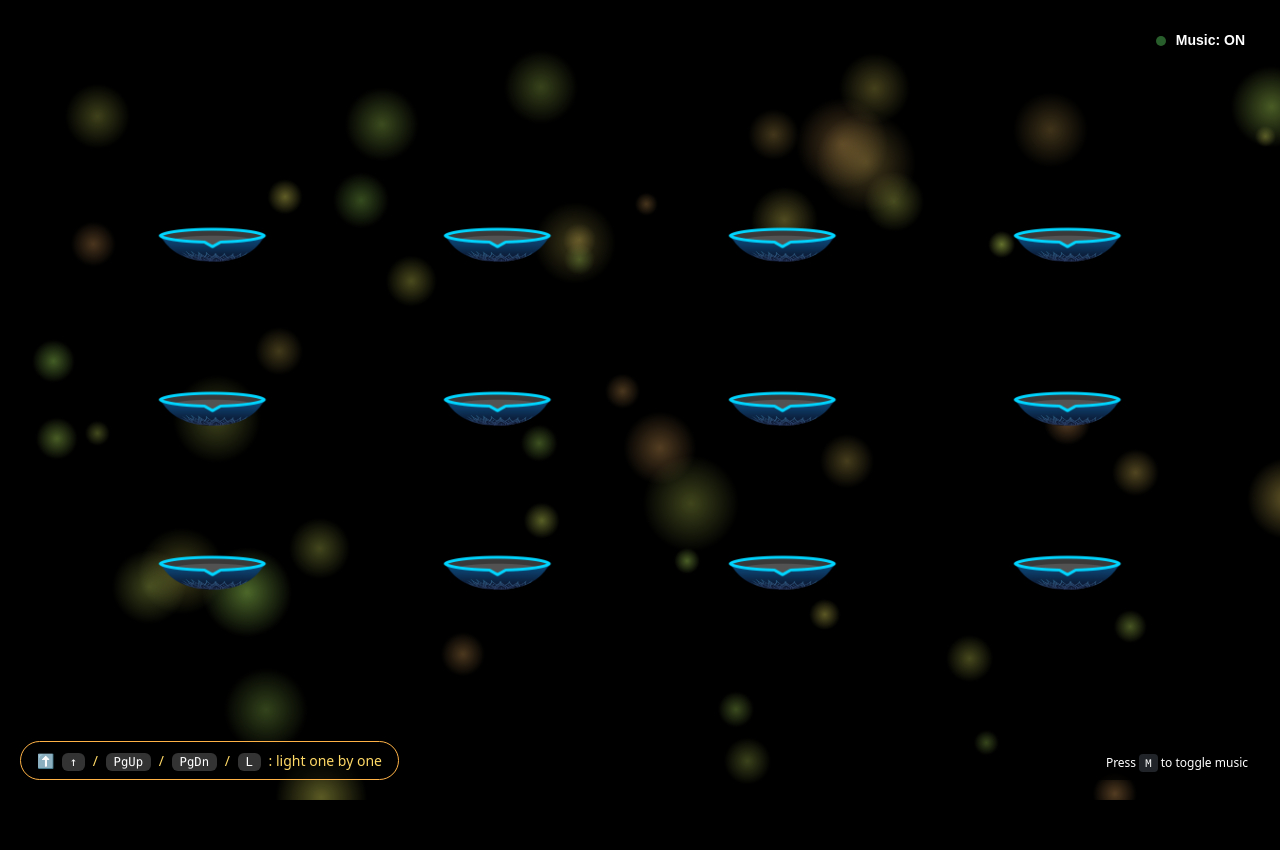
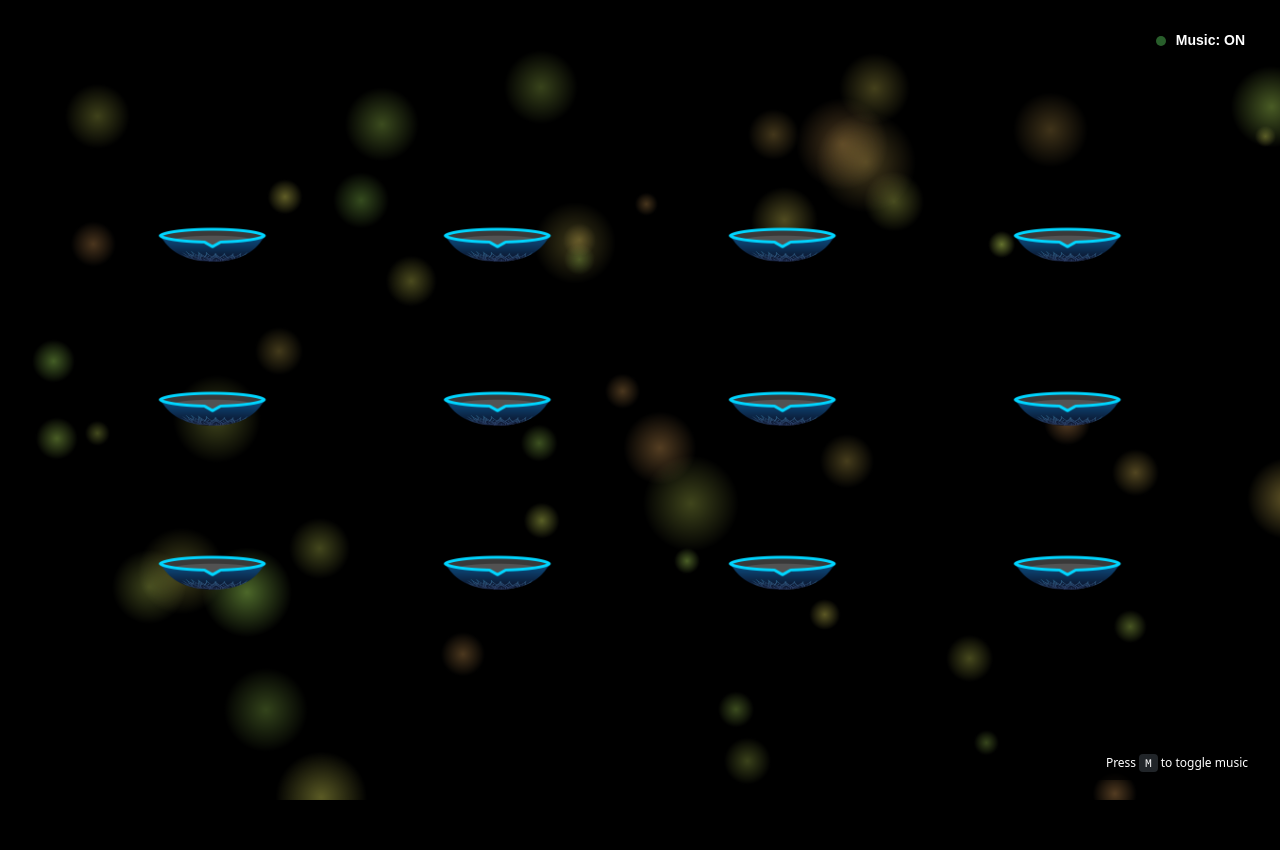
Before and after one commit to HesaraMahela/Digital-Oil-Lamp, a plain HTML site: page index.html in a window 1280 px wide. Drawn offline with nearby package versions, Linux system fonts and the light colour scheme.

Commit message:
instructions were removed

```diff
--- a/index.html
+++ b/index.html
@@ -144,9 +144,9 @@
 </div>
 
 <!-- Keyboard Hint: now includes laser pointer keys -->
-<div class="keyboard-hint">
-    ⬆️ <kbd>↑</kbd> / <kbd>PgUp</kbd> / <kbd>PgDn</kbd> / <kbd>L</kbd> : light one by one
-</div>
+<!--<div class="keyboard-hint">-->
+<!--    ⬆️ <kbd>↑</kbd> / <kbd>PgUp</kbd> / <kbd>PgDn</kbd> / <kbd>L</kbd> : light one by one-->
+<!--</div>-->
 
 <!-- Audio Element -->
 <audio id="backgroundMusic" loop>
```
